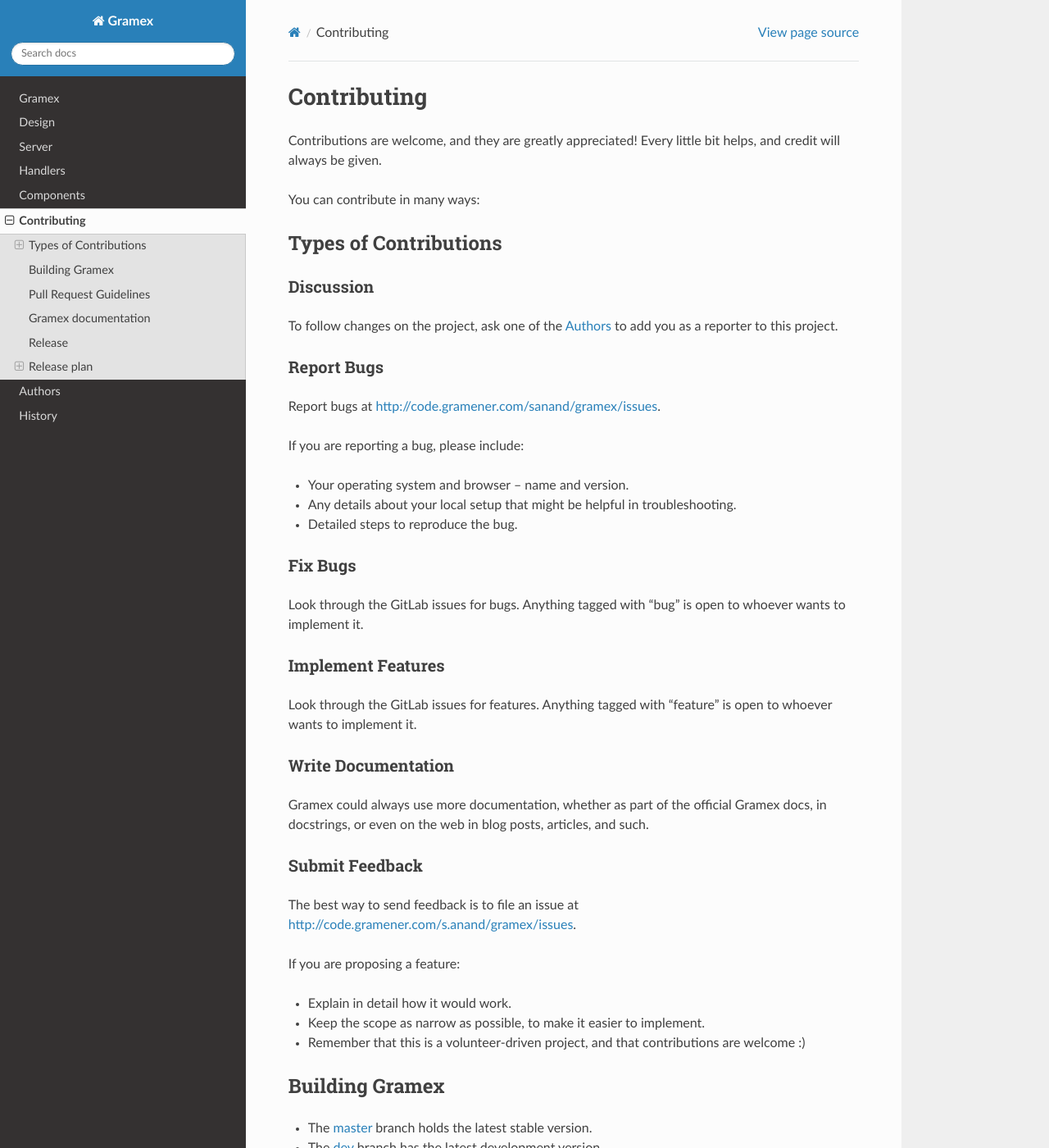
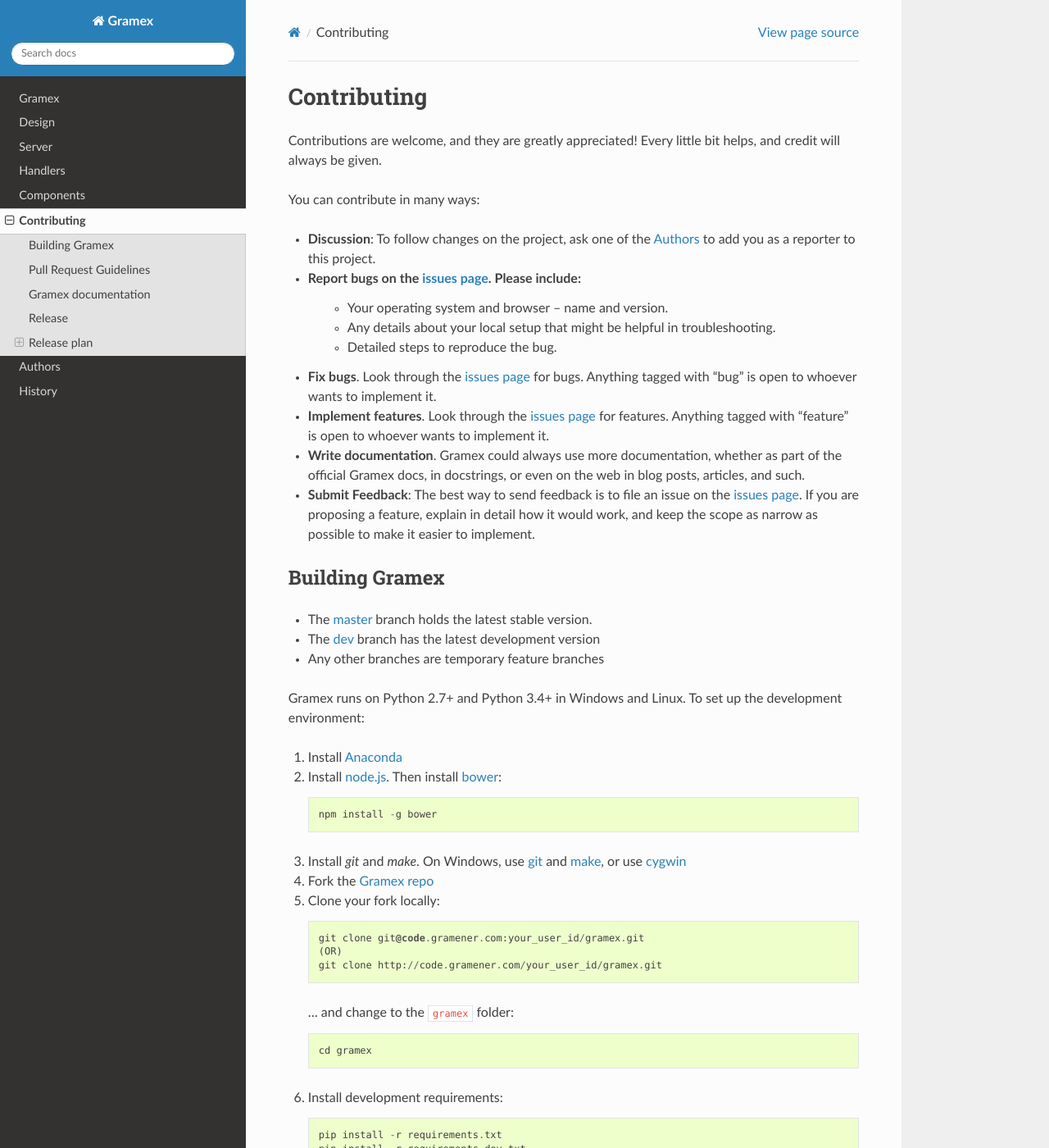
Before and after one commit to gramener/gramex, a Sphinx documentation site: the page built from docs/contributing.rst, in a window 1280 px wide and 1400 px high. Shown: the whole window at 82% size. Built offline with Sphinx 7.4.7 and the Read the Docs theme 2.0.0, drawn with Linux system fonts in a browser that asks for light colours; the version number could not be read and is left out; some of the changed text lies outside the part shown.

Commit message:
Document new setup / release process

```diff
--- a/CONTRIBUTING.rst
+++ b/CONTRIBUTING.rst
@@ -6,57 +6,24 @@
 
 You can contribute in many ways:
 
-Types of Contributions
-----------------------
+.. _issues page: http://code.gramener.com/sanand/gramex/issues
 
-Discussion
-~~~~~~~~~~
-
-To follow changes on the project, ask one of the :doc:`authors` to add you
-as a reporter to this project.
-
-Report Bugs
-~~~~~~~~~~~
-
-Report bugs at http://code.gramener.com/sanand/gramex/issues.
-
-If you are reporting a bug, please include:
-
-* Your operating system and browser -- name and version.
-* Any details about your local setup that might be helpful in troubleshooting.
-* Detailed steps to reproduce the bug.
-
-Fix Bugs
-~~~~~~~~
-
-Look through the GitLab issues for bugs. Anything tagged with "bug"
-is open to whoever wants to implement it.
-
-Implement Features
-~~~~~~~~~~~~~~~~~~
-
-Look through the GitLab issues for features. Anything tagged with "feature"
-is open to whoever wants to implement it.
-
-Write Documentation
-~~~~~~~~~~~~~~~~~~~
-
-Gramex could always use more documentation, whether as part of the
-official Gramex docs, in docstrings, or even on the web in blog posts,
-articles, and such.
-
-Submit Feedback
-~~~~~~~~~~~~~~~
-
-The best way to send feedback is to file an issue at
-http://code.gramener.com/s.anand/gramex/issues.
-
-If you are proposing a feature:
-
-* Explain in detail how it would work.
-* Keep the scope as narrow as possible, to make it easier to implement.
-* Remember that this is a volunteer-driven project, and that contributions
-  are welcome :)
+- **Discussion**: To follow changes on the project, ask one of the
+  :doc:`authors` to add you as a reporter to this project.
+- **Report bugs** on the `issues page`_. Please include:
+    - Your operating system and browser -- name and version.
+    - Any details about your local setup that might be helpful in troubleshooting.
+    - Detailed steps to reproduce the bug.
+- **Fix bugs**. Look through the `issues page`_ for bugs. Anything tagged with
+  "bug" is open to whoever wants to implement it.
+- **Implement features**. Look through the `issues page`_ for features. Anything
+  tagged with "feature" is open to whoever wants to implement it.
+- **Write documentation**. Gramex could always use more documentation, whether
+  as part of the official Gramex docs, in docstrings, or even on the web in blog
+  posts, articles, and such.
+- **Submit Feedback**: The best way to send feedback is to file an issue on the
+  `issues page`_. If you are proposing a feature, explain in detail how it would
+  work, and keep the scope as narrow as possible to make it easier to implement.
 
 Building Gramex
 ---------------
@@ -179,18 +146,23 @@
 
 When releasing a new version of Gramex:
 
-1. Test the ``dev`` branch release by running::
+1. Test the ``dev`` branch by running::
 
     export PYTHON=/path/to/python2.7
     make release-test
     export PYTHON=/path/to/python3.4
     make release-test
 
-2. Update the following and commit:
-    - ``docs/HISTORY.rst`` with the release notes
-    - ``gramex/release.json`` -- set ``"version": "1.x.x"``
+2. Build and upload the release::
 
-3. Merge with master, create an annotated tag and push the code::
+    make release
+
+3. Update the following and commit:
+    - ``docs/HISTORY.rst`` -- add release notes
+    - ``README.rst`` -- update the version number
+    - ``gramex/release.json`` -- update the version number
+
+4. Merge with master, create an annotated tag and push the code::
 
     git checkout master
     git merge dev
--- a/docs/conf.py
+++ b/docs/conf.py
@@ -41,7 +41,7 @@
 
 # Add any Sphinx extension module names here, as strings. They can be
 # extensions coming with Sphinx (named 'sphinx.ext.*') or your custom ones.
-extensions = ['sphinx.ext.autodoc', 'sphinx.ext.viewcode']
+extensions = ['sphinx.ext.autodoc', 'sphinx.ext.viewcode', 'sphinx.ext.extlinks']
 
 # Add any paths that contain templates here, relative to this directory.
 templates_path = ['_templates']
@@ -106,6 +106,9 @@
 # If true, keep warnings as "system message" paragraphs in the built
 # documents.
 #keep_warnings = False
+
+# Gramex variables
+Gramex = 'https://learn.gramener.com/downloads/release/gramex-%s.zip' % version
 
 
 # -- Options for HTML output -------------------------------------------
```
Also changed, not shown: README.rst (+16 -22 lines), 1 other file.
